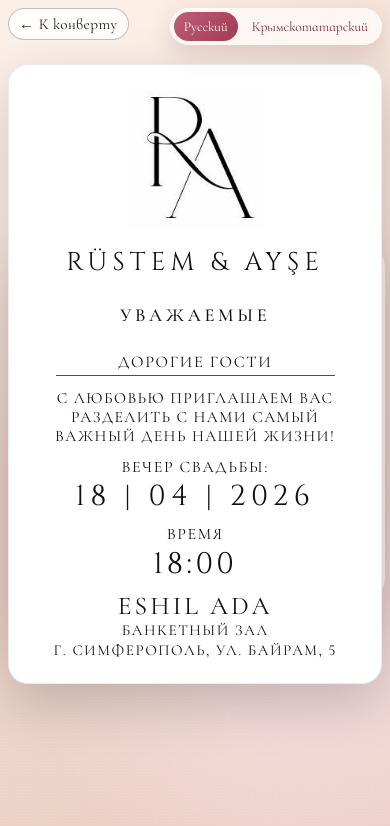
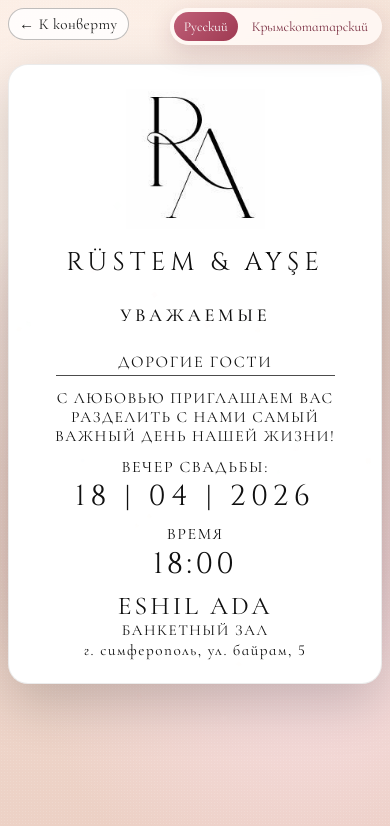
Before and after one commit to RustikDev/wedding-invite, a plain HTML site: page index.html in a window 390 px wide. Both pictures are taken after a click on the button "Открыть приглашение". Shown: the top 826 px of the page. Drawn offline with Linux system fonts and the light colour scheme.

Commit message:
Фикс положения конфликта и адресса

```diff
--- a/styles.css
+++ b/styles.css
@@ -351,6 +351,7 @@ h1 {
 
 .venue-address {
   margin-top: 2px;
+  text-transform: lowercase;
 }
 
 @keyframes rise-in {
@@ -445,7 +446,6 @@ h1 {
   }
 
   .envelope-popup {
-    width: 95vw;
     padding: 28px 16px 22px;
   }
 
```
